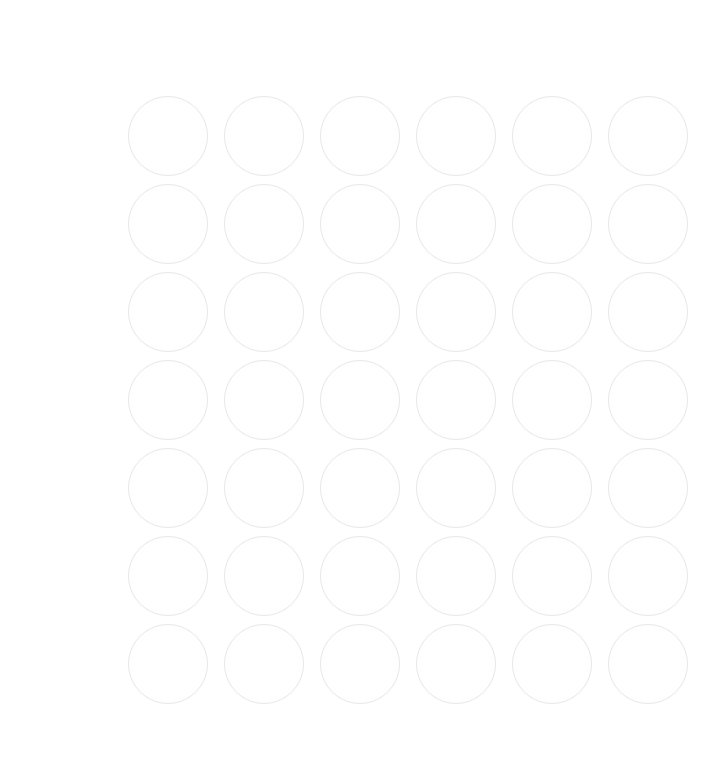
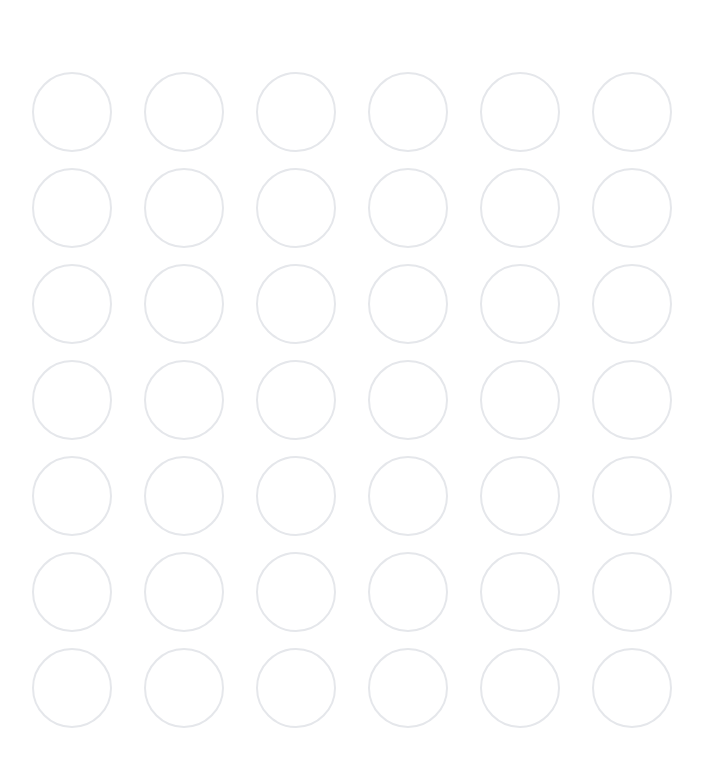
Before and after one commit to tyange/to-be-published, a Vue app: page / in a window 1280 px wide. Shown: the top 766 px of the page, without its empty margins (232-951 px from the left). Built offline with nearby package versions, Linux system fonts and the light colour scheme.

Commit message:
add staggered animation

```diff
--- a/package.json
+++ b/package.json
@@ -14,6 +14,8 @@
   "dependencies": {
     "@heroicons/vue": "^2.1.1",
     "@tsconfig/node18": "^18.2.2",
+    "@types/animejs": "^3.1.12",
+    "animejs": "^3.2.2",
     "axios": "^1.6.5",
     "pinia": "^2.1.7",
     "prettier": "^3.1.1",
--- a/src/components/PublisherDot.vue
+++ b/src/components/PublisherDot.vue
@@ -1,3 +1,13 @@
+<script setup lang="ts">
+defineProps<{ index: number }>()
+defineEmits<{
+  (name: 'click-handler', e: Event): void
+}>()
+</script>
 <template>
-  <div class="w-20 h-20 m-2 border rounded-full publisher-dot"></div>
+  <div
+    class="w-20 h-20 m-4 border-2 rounded-full publisher-dot"
+    :data-index="index"
+    @click="$emit('click-handler', $event)"
+  ></div>
 </template>
--- a/src/components/PublisherGrid.vue
+++ b/src/components/PublisherGrid.vue
@@ -1,16 +1,55 @@
 <script setup lang="ts">
 import { ref } from 'vue'
 
+import anime from 'animejs/lib/anime.es.js'
+
 import PublisherDot from './PublisherDot.vue'
 
-const gridWidth = ref(6)
-const gridHeight = ref(7)
+const grid = ref([
+  [1, 2, 3, 4, 5, 6, 7],
+  [8, 9, 10, 11, 12, 13, 14],
+  [15, 16, 17, 18, 19, 20, 21],
+  [22, 23, 24, 25, 26, 27, 28],
+  [29, 30, 31, 32, 33, 34, 35],
+  [36, 37, 38, 39, 40, 41, 42]
+])
+
+const dotMouseOverHandler = (e: Event) => {
+  const currentTarget = e.target
+
+  console.log((currentTarget as HTMLElement).dataset.index!)
+
+  anime({
+    targets: '.publisher-dot',
+    scale: [
+      { value: 1.15, easing: 'easeOutSine', duration: 250 },
+      { value: 1, easing: 'easeInOutQuad', duration: 500 }
+    ],
+    translateY: [
+      { value: -10, easing: 'easeOutSine', duration: 250 },
+      { value: 0, easing: 'easeInOutQuad', duration: 500 }
+    ],
+    opacity: [
+      { value: 1, easing: 'easeOutSine', duration: 250 },
+      { value: 0.5, easing: 'easeInOutQuad', duration: 500 }
+    ],
+    delay: anime.stagger(100, {
+      grid: [grid.value[0].length, grid.value.length],
+      from: Number((currentTarget as HTMLElement).dataset.index!)
+    })
+  })
+}
 </script>
 
 <template>
-  <div class="grid w-fit" :style="{ gridTemplateColumns: `repeat(${gridWidth}, 1fr)` }">
-    <div v-for="gw in gridWidth" :key="gw">
-      <publisher-dot v-for="gh in gridHeight" :key="gh"></publisher-dot>
+  <div class="grid w-fit" :style="{ gridTemplateColumns: `repeat(7, 1fr)` }">
+    <div v-for="(row, rowIndex) in grid" :key="rowIndex">
+      <publisher-dot
+        v-for="value in row"
+        :key="value"
+        :index="value"
+        @click-handler="dotMouseOverHandler"
+      ></publisher-dot>
     </div>
   </div>
 </template>
```
Also changed, not shown: 1 other file (tests, documents, lock files or other folders).
